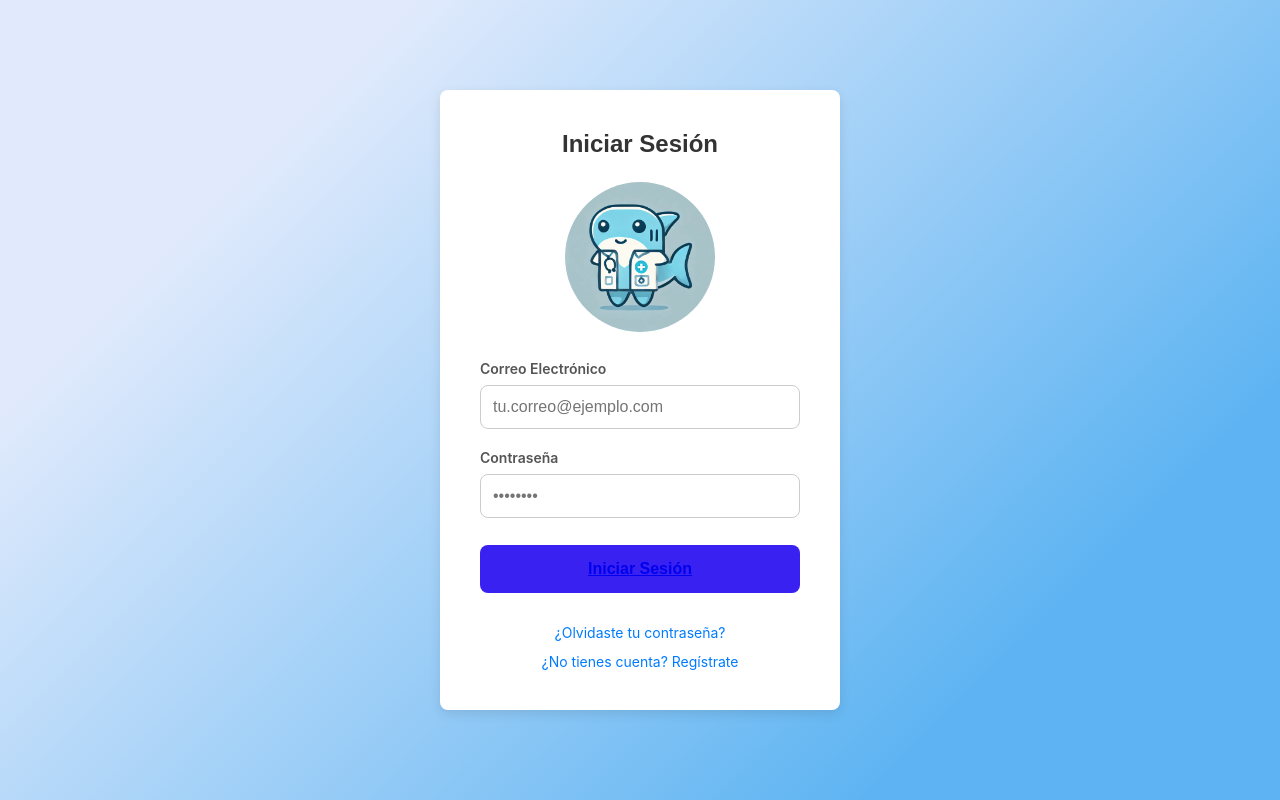
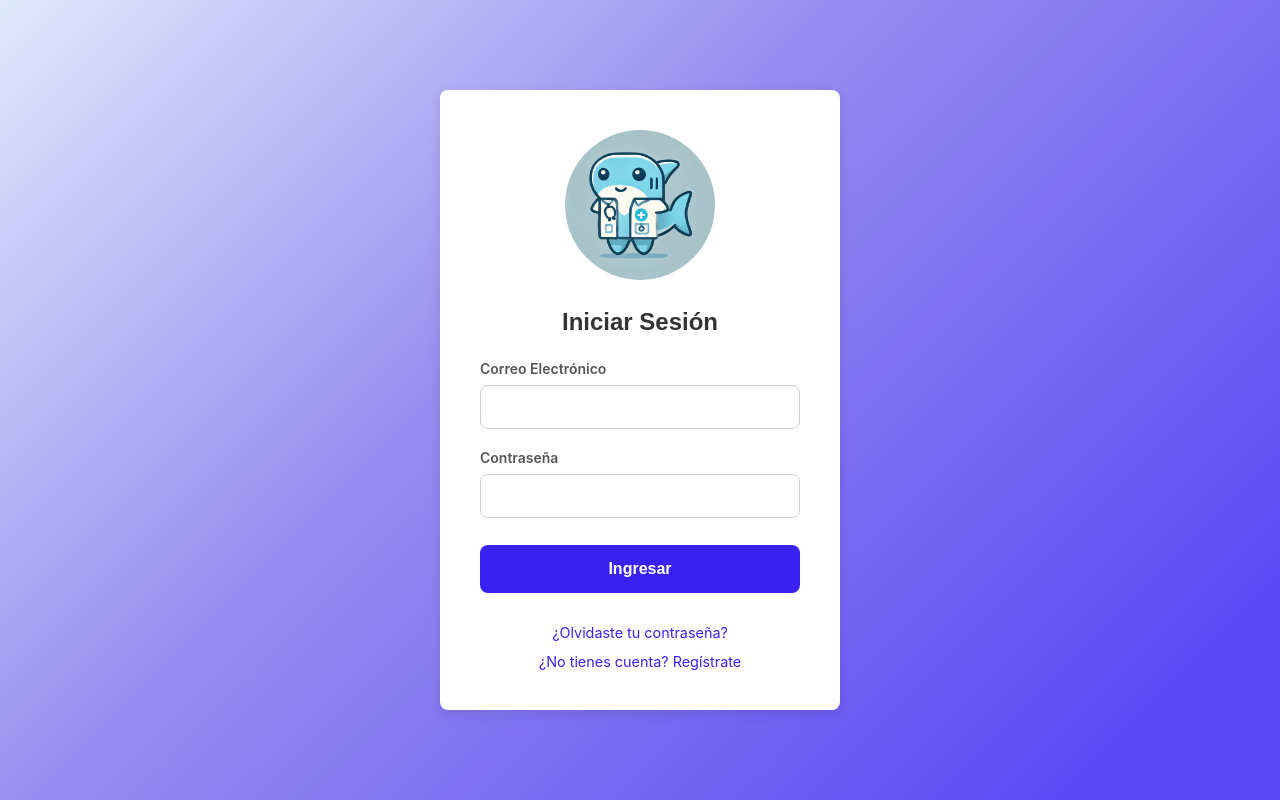
Before and after one commit to JulioRodr17/Medi-Aid, a React (Vite) app in the folder Frontend-Project-Structure/: page /login in a window 1280 px wide. Built offline with nearby package versions, Linux system fonts and the light colour scheme.

Commit message:
Modificacion de estilos a color primerio de elementos primarios.

```diff
--- a/Frontend-Project-Structure/src/components/layout/NavBar/NavBar.css
+++ b/Frontend-Project-Structure/src/components/layout/NavBar/NavBar.css
@@ -112,9 +112,9 @@
   position: absolute;
   top: 6px;  /* Ajusta según tu gusto */
   right: 6px; /* Ajusta según tu gusto */
-  width: 8px;
-  height: 8px;
-  background-color: #dc3545; /* Rojo de notificación */
+  width: 10px;
+  height: 10px;
+  background-color: #3921f2; /* Azul de notificación */
   border-radius: 50%;
   border: 2px solid white; /* Borde blanco para que resalte sobre el ícono */
 }
--- a/Frontend-Project-Structure/src/components/ui/backbutton/BackButton.css
+++ b/Frontend-Project-Structure/src/components/ui/backbutton/BackButton.css
@@ -21,7 +21,7 @@
 }
 
 .ui-back-button:hover {
-  color: #007bff; /* Cambia a azul al pasar el mouse */
+  color: #3921f2; /* Cambia a azul al pasar el mouse */
 }
 
 /* El ícono hereda el color del botón */
--- a/Frontend-Project-Structure/src/components/ui/input/Input.css
+++ b/Frontend-Project-Structure/src/components/ui/input/Input.css
@@ -25,7 +25,7 @@
 
 .ui-input-field:focus {
   outline: none;
-  border-color: #007bff;
+  border-color: #3921f2;
   box-shadow: 0 0 0 3px rgba(0, 123, 255, 0.25);
 }
 
--- a/Frontend-Project-Structure/src/features/auth/LoginForm.css
+++ b/Frontend-Project-Structure/src/features/auth/LoginForm.css
@@ -48,14 +48,14 @@
 /* Efecto visual cuando el usuario hace clic en un campo de texto */
 .input-group input:focus {
   outline: none;
-  border-color: #007bff;
+  border-color: #3921f2;
   box-shadow: 0 0 0 3px rgba(0, 123, 255, 0.25);
 }
 
 .login-button {
   width: 100%;
   padding: 12px;
-  background-color: #007bff;
+  background-color: #3921f2;
   color: white;
   border: none;
   border-radius: 8px;
@@ -78,11 +78,29 @@
 }
 
 .login-links a {
-  color: #007bff;
+  color: #3921f2;
   text-decoration: none;
-  font-size: 14px;
+  font-size: 0.9rem;
+  transition: opacity 0.2s ease;
 }
 
 .login-links a:hover {
+  opacity: 0.7;
   text-decoration: underline;
 }
+
+.login-links a {
+  color: #3921f2; /* 1. Usamos tu nuevo color primario */
+  text-decoration: none;
+
+}
+
+/* 2. Forzamos el color para que NUNCA cambie a morado */
+.login-links a:visited {
+  color: #3921f2;
+}
+
+.login-links a:hover {
+  opacity: 0.7;
+  text-decoration: underline;
+}
--- a/Frontend-Project-Structure/src/features/auth/LoginForm.jsx
+++ b/Frontend-Project-Structure/src/features/auth/LoginForm.jsx
@@ -1,27 +1,34 @@
 import React, { useState } from 'react';
-import { Link } from 'react-router-dom';
+import { Link, useNavigate } from 'react-router-dom';
 import './LoginForm.css';
-import logo from '../../../src/assets/images/logoMediAid.jpeg';
 
-import Button from '../../components/ui/button/Button'
-import Input from '../../components/ui/input/Input'
+import Input from '../../components/ui/input/Input';
+import Button from '../../components/ui/button/Button';
+import logo from '../../assets/images/logoMediAid.jpeg';
+
 
 const LoginForm = () => {
   const [email, setEmail] = useState('');
   const [password, setPassword] = useState('');
+  // 2. Inicializamos el hook de navegación
+  const navigate = useNavigate();
 
   const handleSubmit = (event) => {
-   {/* Validacion*/}
     event.preventDefault();
-    console.log('Intentando iniciar sesión con:', { email, password });
+    console.log('Enviando datos:', { email, password });
+
+    // TODO: BACKEND
+    // Aquí iría tu lógica de fetch/axios para validar al usuario.
+    // Si la validación es exitosa...
+
+    // 3. ¡Navegamos al usuario a la página principal!
+    navigate('/'); // Esto te lleva a la HomePage
   };
 
   return (
     <div className="login-form-box">
+      <img src={logo} alt="Logo de Medi-Aid" className="login-logo" />
       <h2>Iniciar Sesión</h2>
-
-      <img src={logo} alt="Logo de Medi-Aid" className="login-logo" />
-
       <form onSubmit={handleSubmit}>
         <Input
           id="email"
@@ -29,23 +36,24 @@ const LoginForm = () => {
           type="email"
           value={email}
           onChange={(e) => setEmail(e.target.value)}
-          placeholder="tu.correo@ejemplo.com"
+          required
         />
-
         <Input
           id="password"
           label="Contraseña"
           type="password"
           value={password}
           onChange={(e) => setPassword(e.target.value)}
-          placeholder="••••••••"
+          required
         />
 
-        <Button type="submit" className="login-button">
-          <Link to="/HomePage">Iniciar Sesión</Link>
+        <Button
+          type="submit"
+          variant="primary"
+        >
+          Ingresar
         </Button>
       </form>
-
       <div className="login-links">
         <Link to="/recuperar-contrasena">¿Olvidaste tu contraseña?</Link>
         <Link to="/registro">¿No tienes cuenta? Regístrate</Link>
--- a/Frontend-Project-Structure/src/pages/ForgotPasswordPage/ForgotPasswordPage.css
+++ b/Frontend-Project-Structure/src/pages/ForgotPasswordPage/ForgotPasswordPage.css
@@ -4,6 +4,6 @@
   align-items: center;
   width: 100%;
   min-height: 100vh;
-  background: linear-gradient(135deg, #e0eafc 20%, #5eb4f2 80%);
+  background: linear-gradient(135deg, #e0eafc 0%, #988cf0 40%,#5d49f5 90%);
   box-sizing: border-box;
 }
--- a/Frontend-Project-Structure/src/pages/LoginPage/LoginPage.css
+++ b/Frontend-Project-Structure/src/pages/LoginPage/LoginPage.css
@@ -6,6 +6,6 @@
   height: 100%;           /* Ocupa todo el alto disponible */
   width: 100%;            /* Ocupa todo el ancho disponible */
 
-  /* Este es el fondo con degradado que querías */
-  background: linear-gradient(135deg, #e0eafc 20%, #5eb4f2 80%);
+
+  background: linear-gradient(135deg, #e0eafc 0%, #988cf0 40%,#5d49f5 90%);
 }
--- a/Frontend-Project-Structure/src/pages/RegisterPage/RegisterPage.css
+++ b/Frontend-Project-Structure/src/pages/RegisterPage/RegisterPage.css
@@ -4,7 +4,7 @@
   align-items: center;
   width: 100%;
   min-height: 100vh;
-  background: linear-gradient(135deg, #e0eafc 20%, #5eb4f2 80%);
+  background: linear-gradient(135deg, #e0eafc 0%, #988cf0 40%,#5d49f5 90%);
   padding: 20px;
   box-sizing: border-box;
 }
--- a/Frontend-Project-Structure/src/pages/ResetPasswordPage/ResetPasswordPage.css
+++ b/Frontend-Project-Structure/src/pages/ResetPasswordPage/ResetPasswordPage.css
@@ -5,7 +5,7 @@
   align-items: center;
   width: 100%;
   min-height: 100vh;
-  background: linear-gradient(135deg, #e0eafc 20%, #5eb4f2 80%);
+  background: linear-gradient(135deg, #e0eafc 0%, #988cf0 40%,#5d49f5 90%);
   padding: 25px;
   box-sizing: border-box;
 }
```
